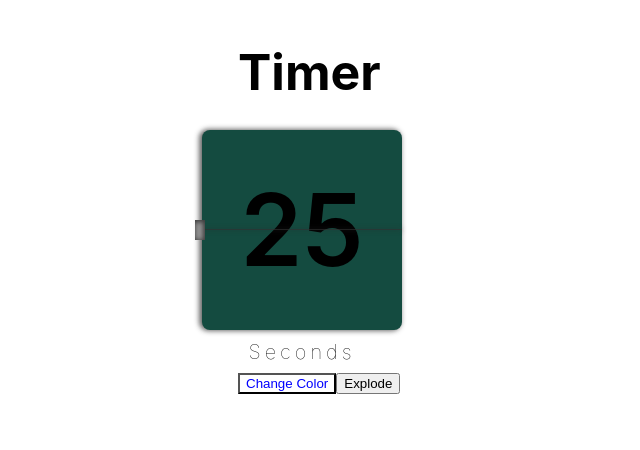
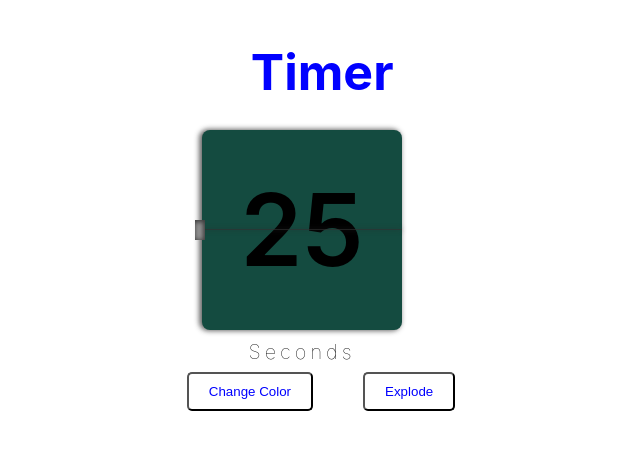
Before and after one commit to zitlallyalmazan/react-login-demo, a React (Create React App) app: page /countdown in a window 1280 px wide. Shown: the top 450 px of the page, without its empty margins (338-978 px from the left). Built offline with nearby package versions, Linux system fonts and the light colour scheme.

Commit message:
fixed-css-styling

```diff
--- a/src/Pages/countdown.js
+++ b/src/Pages/countdown.js
@@ -59,7 +59,7 @@ const Countdown = () => {
             </div>
             <div className="button-container">
                 <button className="colorchange" onClick={handleColorChange}>Change Color</button>
-                <button className="text-blue-500" onClick={explosion}>Explode</button>
+                <button className="explode" onClick={explosion}>Explode</button>
             </div>
             {showExplosion && <Explosion />}
         </div>
--- a/src/Pages/styles.css
+++ b/src/Pages/styles.css
@@ -7,9 +7,10 @@
 	gap: 12px;
 }
 .countdown h2 {
-    margin-left: 45%;
+    margin-left: 46%;
 	margin-bottom: 20px;
 	font-size: 50px;
+	color: blue;
 }
 
 .countdown .box {
@@ -108,11 +109,25 @@
   }
 
 .countdown .colorchange {
-    margin-left: 45%;
     background-color: white;
     color: blue;
+	cursor: pointer;
+	border-radius: 5px;
+	padding: 10px 20px;
+	display: absolute;
+	align-items: center;
+	margin-right: 50px;
+	margin-left: 41%;
+
 }
 
-.countdown .button-container {
+
+.countdown .explode {
+    background-color: white;
+    color: blue;
 	cursor: pointer;
+	border-radius: 5px;
+	padding: 10px 20px;
+	display: absolute;
+	align-items: center;
 }
```
